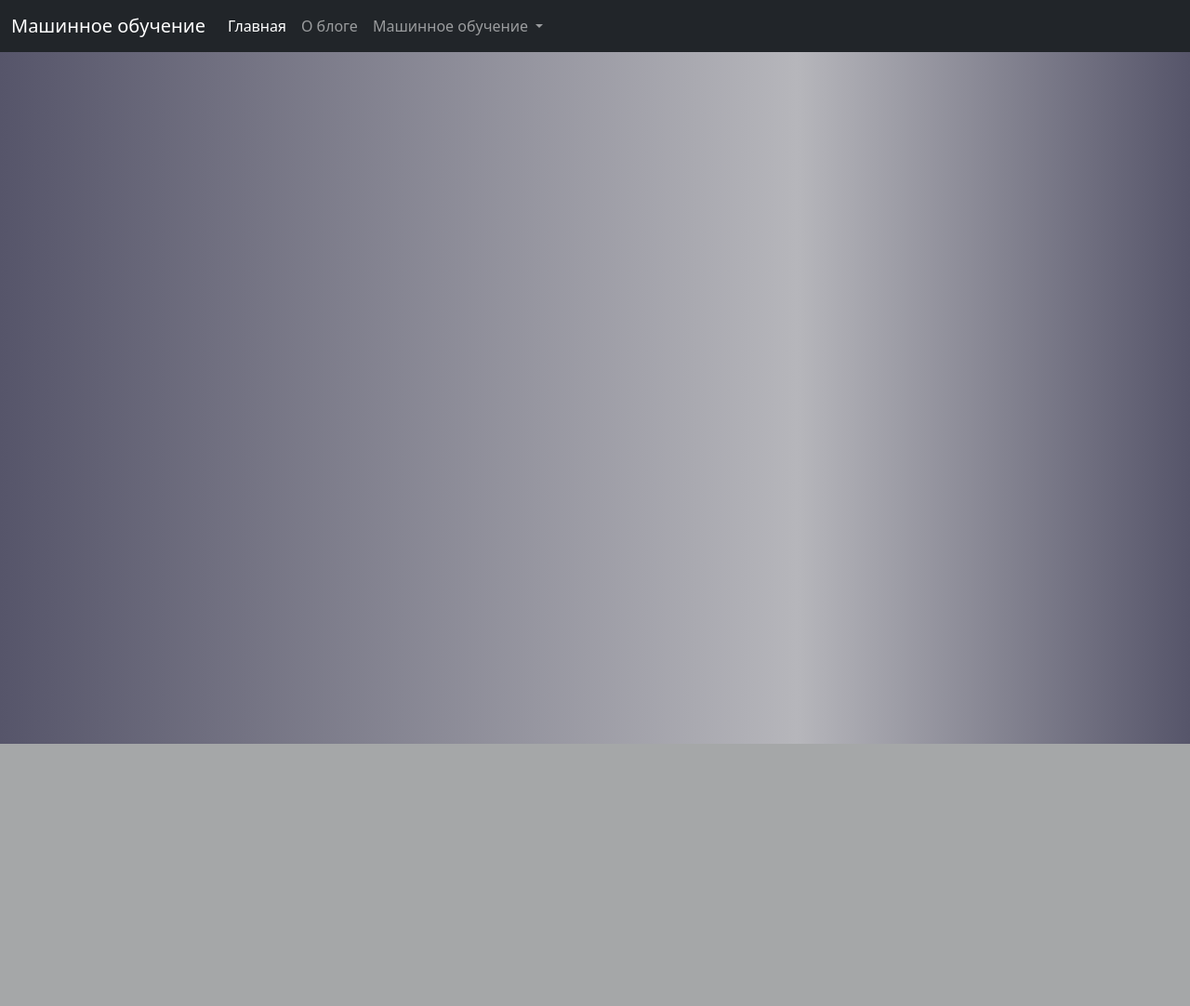
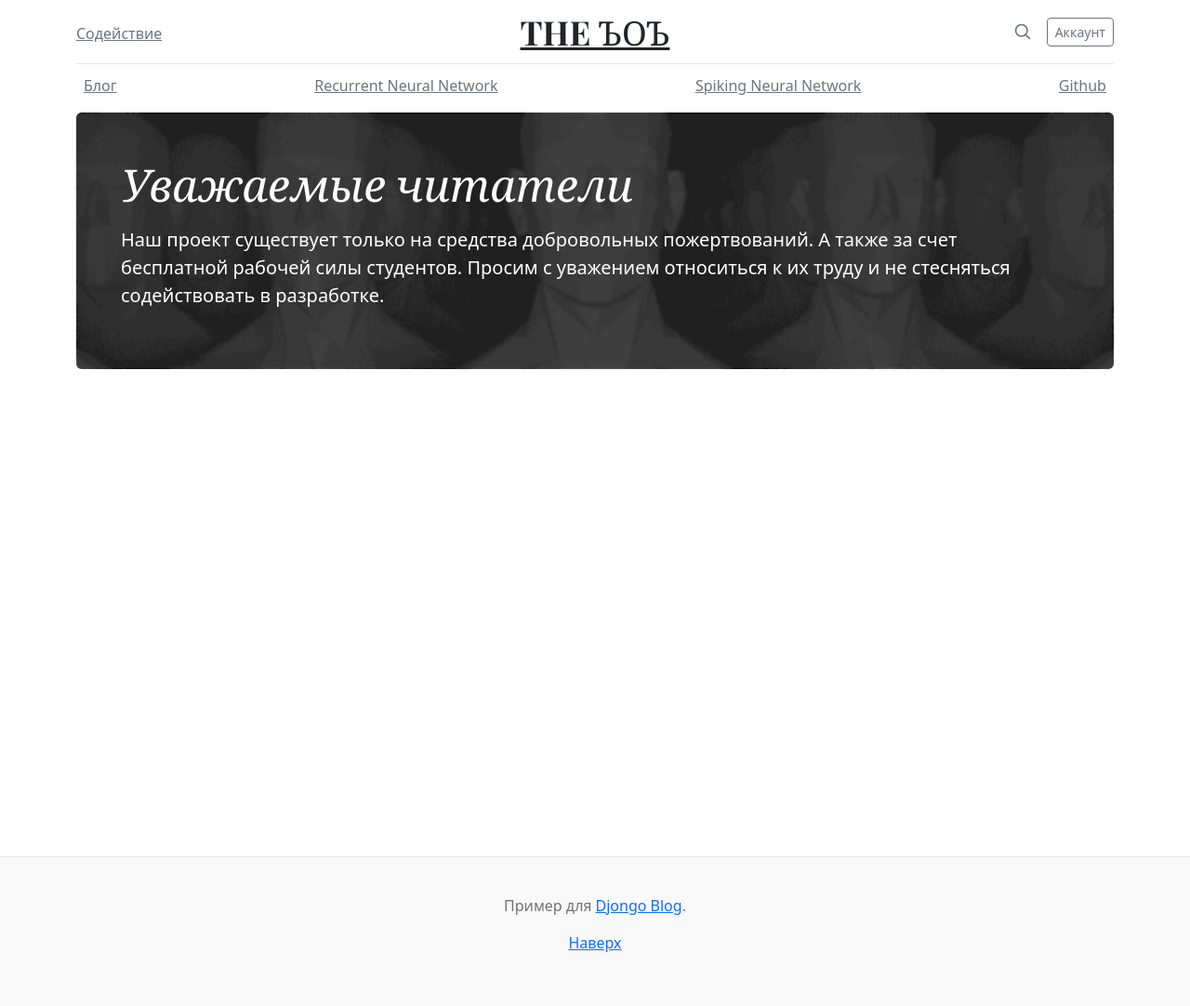
Before and after one commit to LeonidAlekseev/djongo-blog, a Django app: page / in a window 1280 px wide. Shown: the whole page at 93% size. Before the commit the page ends 800 px from the top, so only its background shows below. Run offline with Django 4.2, Linux system fonts and the light colour scheme; data that the repository does not hold is empty; parts of the project's set-up code (start-up, migrations or seed data) failed here and were passed over.

Commit message:
Update style

```diff
--- /dev/null
+++ b/project/blog/static/blog/main.css
@@ -0,0 +1,103 @@
+/* stylelint-disable selector-list-comma-newline-after */
+
+.blog-header {
+    line-height: 1;
+    border-bottom: 1px solid #e5e5e5;
+}
+
+.blog-header-logo {
+    font-family: "Playfair Display", Georgia, "Times New Roman", serif/*rtl:Amiri, Georgia, "Times New Roman", serif*/;
+    font-size: 2.25rem;
+}
+
+.blog-header-logo:hover {
+    text-decoration: none;
+}
+
+h1, h2, h3, h4, h5, h6 {
+    font-family: "Playfair Display", Georgia, "Times New Roman", serif/*rtl:Amiri, Georgia, "Times New Roman", serif*/;
+}
+
+.display-4 {
+    font-size: 2.5rem;
+}
+@media (min-width: 768px) {
+    .display-4 {
+    font-size: 3rem;
+    }
+}
+
+.nav-scroller {
+    position: relative;
+    z-index: 2;
+    height: 2.75rem;
+    overflow-y: hidden;
+}
+
+.nav-scroller .nav {
+    display: flex;
+    flex-wrap: nowrap;
+    padding-bottom: 1rem;
+    margin-top: -1px;
+    overflow-x: auto;
+    text-align: center;
+    white-space: nowrap;
+    -webkit-overflow-scrolling: touch;
+}
+
+.nav-scroller .nav-link {
+    padding-top: .75rem;
+    padding-bottom: .75rem;
+    font-size: .875rem;
+}
+
+.card-img-right {
+    height: 100%;
+    border-radius: 0 3px 3px 0;
+}
+
+.flex-auto {
+    flex: 0 0 auto;
+}
+
+.h-250 { height: 250px; }
+@media (min-width: 768px) {
+    .h-md-250 { height: 250px; }
+}
+
+/* Pagination */
+.blog-pagination {
+    margin-bottom: 4rem;
+}
+.blog-pagination > .btn {
+    border-radius: 2rem;
+}
+
+/*
+* Blog posts
+*/
+.blog-post {
+    margin-bottom: 4rem;
+}
+.blog-post-title {
+    margin-bottom: .25rem;
+    font-size: 2.5rem;
+}
+.blog-post-meta {
+    margin-bottom: 1.25rem;
+    color: #727272;
+}
+
+/*
+* Footer
+*/
+.blog-footer {
+    padding: 2.5rem 0;
+    color: #727272;
+    text-align: center;
+    background-color: #f9f9f9;
+    border-top: .05rem solid #e5e5e5;
+}
+.blog-footer p:last-child {
+    margin-bottom: 0;
+}
--- a/project/templates/base.html
+++ b/project/templates/base.html
@@ -1,59 +1,101 @@
 <html lang="ru">
+
 <head>
-    <title>Блог о машинном обучении</title>
     <meta charset="utf-8">
     <meta name="viewport" content="width=device-width, initial-scale=1">
+    <meta name="description" content="">
+    <meta name="author" content="Mark Otto, Jacob Thornton, and Bootstrap contributors">
+    <meta name="generator" content="Hugo 0.88.1">
+    <title>The ъоъ</title>
+
+    <link rel="apple-touch-icon" href="/docs/5.1/assets/img/favicons/apple-touch-icon.png" sizes="180x180">
+    <link rel="icon" href="/docs/5.1/assets/img/favicons/favicon-32x32.png" sizes="32x32" type="image/png">
+    <link rel="icon" href="/docs/5.1/assets/img/favicons/favicon.ico">
+    <meta name="theme-color" content="#7952b3">
+
     <link href="https://cdn.jsdelivr.net/npm/bootstrap@5.2.3/dist/css/bootstrap.min.css" rel="stylesheet"
     integrity="sha384-rbsA2VBKQhggwzxH7pPCaAqO46MgnOM80zW1RWuH61DGLwZJEdK2Kadq2F9CUG65" crossorigin="anonymous">
+    <link href="https://fonts.googleapis.com/css?family=Playfair+Display:700,900&amp;display=swap" rel="stylesheet">
+
+    <style>
+        .bd-placeholder-img {
+            font-size: 1.125rem;
+            text-anchor: middle;
+            -webkit-user-select: none;
+            -moz-user-select: none;
+            user-select: none;
+        }
+        @media (min-width: 768px) {
+            .bd-placeholder-img-lg {
+            font-size: 3.5rem;
+            }
+        }
+        .bg-animation {
+            background-image: url(/static/blog/title-animation.gif);
+            background-repeat: no-repeat;
+            background-size: cover;
+            background-position: center center;
+        }
+        .bg-animation-filter {
+            backdrop-filter: blur(1px) contrast(0.5) brightness(0.5);
+            -webkit-backdrop-filter: blur(1px) contrast(0.5) brightness(0.5);
+        }
+    </style>
+    <link href="/static/blog/main.css" rel="stylesheet">
 </head>
-<body>
-<!---https://cssgradient.io/--->
-<div class="g-image"
-     style="background: linear-gradient(90deg, rgba(86,85,106,1) 0%, rgba(182,182,187,1) 67%, rgba(86,85,106,1) 100%); background-size: 100%; width: 100%; height: 100%">
-    <header>
-        <nav class="navbar navbar-expand-lg navbar-dark bg-dark">
-            <div class="container-fluid">
-                <a class="navbar-brand" href="/">Машинное обучение</a>
-                <button class="navbar-toggler" type="button" data-bs-toggle="collapse"
-                        data-bs-target="#navbarSupportedContent" aria-controls="navbarSupportedContent"
-                        aria-expanded="false" aria-label="Переключатель навигации">
-                    <span class="navbar-toggler-icon"></span>
-                </button>
-                <div class="collapse navbar-collapse" id="navbarSupportedContent">
-                    <ul class="navbar-nav me-auto mb-2 mb-lg-0">
-                        <li class="nav-item">
-                            <a class="nav-link active" aria-current="page" href="/">Главная</a>
-                        </li>
-                        <li class="nav-item">
-                            <a class="nav-link" href="/about">О блоге</a>
-                        </li>
-                        <li class="nav-item dropdown">
-                            <a class="nav-link dropdown-toggle" href="#" id="navbarDropdown" role="button"
-                               data-bs-toggle="dropdown" aria-expanded="false">
-                                Машинное обучение
+
+<body cz-shortcut-listen="true">
+
+    <div class="container" id="top">
+        <header class="blog-header py-3">
+            <div class="row flex-nowrap justify-content-between align-items-center">
+            <div class="col-4 pt-1">
+                <a class="link-secondary" href="https://github.com/LeonidAlekseev/djongo-blog">Содействие</a>
+            </div>
+            <div class="col-4 text-center">
+                <a class="blog-header-logo text-dark" href="/">THE ЪОЪ</a>
+            </div>
+            <div class="col-4 d-flex justify-content-end align-items-center">
+                <a class="link-secondary" href="#" aria-label="Search">
+                <svg xmlns="http://www.w3.org/2000/svg" width="20" height="20" fill="none" stroke="currentColor" stroke-linecap="round" stroke-linejoin="round" stroke-width="2" class="mx-3" role="img" viewBox="0 0 24 24"><title>Search</title><circle cx="10.5" cy="10.5" r="7.5"></circle><path d="M21 21l-5.2-5.2"></path></svg>
                 </a>
-                            <ul class="dropdown-menu" aria-labelledby="navbarDropdown">
-                                <li><a class="dropdown-item" href="/stat">Статистические методы классификации</a></li>
-                                <li><a class="dropdown-item" href="/gray">Модели Грея</a></li>
-                                <li>
-                                    <hr class="dropdown-divider">
-                                </li>
-                                <li><a class="dropdown-item" href="/imput">Импутация данных</a></li>
-                            </ul>
-                        </li>
-                    </ul>
+                <a class="btn btn-sm btn-outline-secondary" href="#">Аккаунт</a>
             </div>
             </div>
+        </header>
+
+        <div class="nav-scroller py-1 mb-2">
+            <nav class="nav d-flex justify-content-between">
+                <a class="p-2 link-secondary" href="/">Блог</a>
+                <a class="p-2 link-secondary" href="/rnn">Recurrent Neural Network</a>
+                <a class="p-2 link-secondary" href="/snn">Spiking Neural Network</a>
+                <a class="p-2 link-secondary" href="https://github.com/leonidAlekseev/djongo-blog">Github</a>
             </nav>
-    </header>
-    <div>
+        </div>
+    </div>
+
+    <main class="container" style="min-height: 100vh;">
+        <div class="mb-4 text-white rounded overflow-hidden bg-dark bg-animation">
+        <div class="p-4 p-md-5 col-md-12 px-0 bg-animation-filter">
+            <h1 class="display-4 fst-italic">Уважаемые читатели</h1>
+            <p class="lead my-3">Наш проект существует только на средства добровольных пожертвований. А также за счет бесплатной рабочей силы студентов. Просим с уважением относиться к их труду и не стесняться содействовать в разработке.</p>
+        </div>
+        </div>
+
         {% block content %}
         {% endblock content %}
+    </main>
+
+    <footer class="blog-footer">
+    <p>Пример для <a href="https://github.com/leonidAlekseev/djongo-blog">Djongo Blog</a>.</p>
+    <p>
+        <a href="#top">Наверх</a>
+    </p>
     <script src="https://cdn.jsdelivr.net/npm/bootstrap@5.2.3/dist/js/bootstrap.bundle.min.js"
             integrity="sha384-kenU1KFdBIe4zVF0s0G1M5b4hcpxyD9F7jL+jjXkk+Q2h455rYXK/7HAuoJl+0I4"
             crossorigin="anonymous"></script>
+    </footer>
 
-    </div>
-</div>
 </body>
+
 </html>
--- a/project/templates/home.html
+++ b/project/templates/home.html
@@ -1,18 +1,18 @@
 {% extends 'base.html' %}
 
 {% block content %}
+    <div class="row mb-2">
     {% for post in object_list %}
-        <div style="margin-top: 1%">
-            <div class="post-entry">
-                <div class="bg-image card shadow-1-strong"
-                     style="background: radial-gradient(circle, rgba(63,94,251,1) 0%, rgba(106,68,76,1) 100%);">
-                    <div style="margin-left: 1%">
-                        <h2>{{ post.title }}</h2>
-                        <p>{{ post.body }}</p>
-                    </div>
+        <div class="col-md-6">
+            <div class="row g-0 border rounded overflow-hidden flex-md-row mb-4 shadow-sm h-md-250 position-relative">
+                <div class="col p-4 d-flex flex-column position-static">
+                    <strong class="d-inline-block mb-2 text-primary">{{ post.category }}</strong>
+                    <h3 class="mb-1">{{ post.title }}</h3>
+                    <div class="mb-2 text-muted">{{ post.created_at }}</div>
+                    <p class="card-text mb-auto">{{ post.body }}</p>
                 </div>
             </div>
         </div>
-
     {% endfor %}
+    </div>
 {% endblock content %}
```
Also changed, not shown: project/templates/about.html (deleted, +0 -22 lines), project/templates/imput.html (deleted, +0 -24 lines), project/blog/static/blog/title-animation.gif (added). Lines whose indentation alone changed are shown as unchanged.
